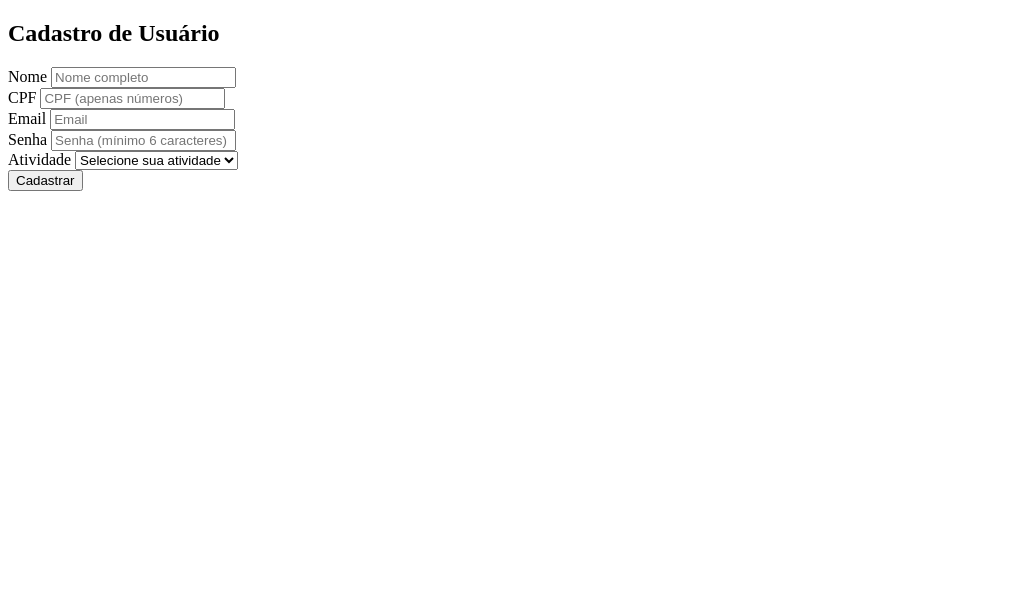
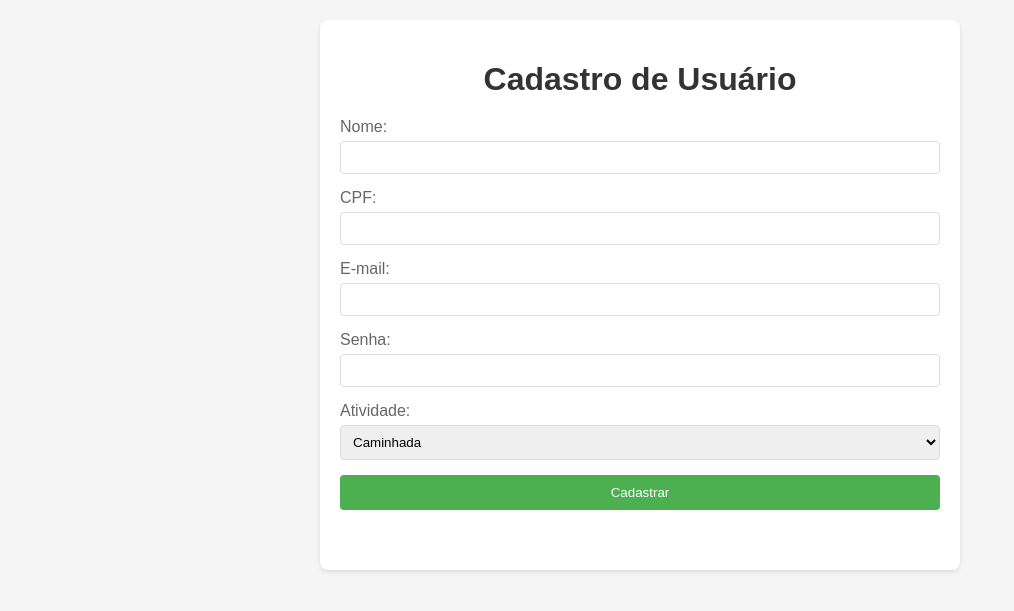
Before and after one commit to raphaelfk/mc426, a Flask app: page / in a window 1280 px wide. Shown: the top 611 px of the page, without its empty margins (0-1014 px from the left). Run offline with Flask 3, Linux system fonts and the light colour scheme.

Commit message:
Refactor to MVC architecture

```diff
--- a/app.py
+++ b/app.py
@@ -1,54 +1,17 @@
 from flask import Flask, request, jsonify, render_template
-import re
-from repositories.user_repository import InMemoryUserRepository
+from controllers.user_controller import UserController
 
 app = Flask(__name__)
-user_repository = InMemoryUserRepository()
+user_controller = UserController()
 
 @app.route('/')
 def index():
     return render_template('index.html')
 
-def validar_email(email):
-    return re.match(r"[^@]+@[^@]+\.[^@]+", email)
-
-def validar_cpf(cpf):
-    return re.match(r"\d{11}$", cpf)
-
 @app.route('/cadastro', methods=['POST'])
 def cadastro():
     data = request.get_json()
-
-    # Validações
-    if not data.get('nome'):
-        return jsonify({'erro': 'Nome é obrigatório'}), 400
-    if not data.get('cpf') or not validar_cpf(data['cpf']):
-        return jsonify({'erro': 'CPF inválido (deve conter 11 dígitos numéricos)'}), 400
-    if not data.get('email') or not validar_email(data['email']):
-        return jsonify({'erro': 'E-mail inválido'}), 400
-    if not data.get('senha') or len(data['senha']) < 6:
-        return jsonify({'erro': 'Senha deve ter no mínimo 6 caracteres'}), 400
-    if data.get('atividade') not in ['caminhada', 'pedalada', 'ambos']:
-        return jsonify({'erro': 'Tipo de atividade inválido'}), 400
-
-    # Verificar se usuário já existe
-    if user_repository.find_by_email(data['email']):
-        return jsonify({'erro': 'E-mail já cadastrado'}), 400
-    if user_repository.find_by_cpf(data['cpf']):
-        return jsonify({'erro': 'CPF já cadastrado'}), 400
-
-    usuario = {
-        'nome': data['nome'],
-        'cpf': data['cpf'],
-        'email': data['email'],
-        'senha': data['senha'],
-        'atividade': data['atividade'],
-        'avaliacoes': []
-    }
-
-    user_repository.create(usuario)
-
-    return jsonify({'mensagem': 'Usuário cadastrado com sucesso!'}), 201
+    return jsonify(*user_controller.cadastrar_usuario(data))
 
 if __name__ == '__main__':
     app.run(debug=True)
--- /dev/null
+++ b/static/style.css
@@ -0,0 +1,65 @@
+body {
+    font-family: Arial, sans-serif;
+    margin: 0;
+    padding: 20px;
+    background-color: #f5f5f5;
+}
+
+.container {
+    max-width: 600px;
+    margin: 0 auto;
+    background-color: white;
+    padding: 20px;
+    border-radius: 8px;
+    box-shadow: 0 2px 4px rgba(0, 0, 0, 0.1);
+}
+
+h1 {
+    text-align: center;
+    color: #333;
+    margin-bottom: 20px;
+}
+
+.form-group {
+    margin-bottom: 15px;
+}
+
+label {
+    display: block;
+    margin-bottom: 5px;
+    color: #666;
+}
+
+input, select {
+    width: 100%;
+    padding: 8px;
+    border: 1px solid #ddd;
+    border-radius: 4px;
+    box-sizing: border-box;
+}
+
+button {
+    width: 100%;
+    padding: 10px;
+    background-color: #4CAF50;
+    color: white;
+    border: none;
+    border-radius: 4px;
+    cursor: pointer;
+}
+
+button:hover {
+    background-color: #45a049;
+}
+
+#mensagem {
+    margin-top: 20px;
+    padding: 10px;
+    border-radius: 4px;
+    text-align: center;
+}
+
+#mensagem:not(:empty) {
+    background-color: #f8f9fa;
+    border: 1px solid #ddd;
+}
--- a/templates/index.html
+++ b/templates/index.html
@@ -4,52 +4,77 @@
     <meta charset="UTF-8">
     <meta name="viewport" content="width=device-width, initial-scale=1.0">
     <title>Cadastro de Usuário</title>
+    <link rel="stylesheet" href="{{ url_for('static', filename='style.css') }}">
 </head>
-<body class="bg-gray-100 min-h-screen flex items-center justify-center">
-    <div>
-        <div>
-            <h2>
-                Cadastro de Usuário
-            </h2>
+<body>
+    <div class="container">
+        <h1>Cadastro de Usuário</h1>
+        <form id="cadastroForm">
+            <div class="form-group">
+                <label for="nome">Nome:</label>
+                <input type="text" id="nome" name="nome" required>
             </div>
-        <form id="registrationForm">
-            <div>
-                <div>
-                    <label for="nome">Nome</label>
-                    <input id="nome" name="nome" type="text" required placeholder="Nome completo">
+
+            <div class="form-group">
+                <label for="cpf">CPF:</label>
+                <input type="text" id="cpf" name="cpf" required>
             </div>
-                <div>
-                    <label for="cpf">CPF</label>
-                    <input id="cpf" name="cpf" type="text" required placeholder="CPF (apenas números)">
+
+            <div class="form-group">
+                <label for="email">E-mail:</label>
+                <input type="email" id="email" name="email" required>
             </div>
-                <div>
-                    <label for="email">Email</label>
-                    <input id="email" name="email" type="email" required placeholder="Email">
+
+            <div class="form-group">
+                <label for="senha">Senha:</label>
+                <input type="password" id="senha" name="senha" required>
             </div>
-                <div>
-                    <label for="senha">Senha</label>
-                    <input id="senha" name="senha" type="password" required placeholder="Senha (mínimo 6 caracteres)">
-                </div>
-                <div>
-                    <label for="atividade">Atividade</label>
+
+            <div class="form-group">
+                <label for="atividade">Atividade:</label>
                 <select id="atividade" name="atividade" required>
-                        <option value="">Selecione sua atividade</option>
                     <option value="caminhada">Caminhada</option>
                     <option value="pedalada">Pedalada</option>
                     <option value="ambos">Ambos</option>
                 </select>
             </div>
+
+            <button type="submit">Cadastrar</button>
+        </form>
+        <div id="mensagem"></div>
     </div>
 
-            <div>
-                <button type="submit">
-                    Cadastrar
-                </button>
-            </div>
-        </form>
-        <div id="message"></div>
-    </div>
+    <script>
+        document.getElementById('cadastroForm').addEventListener('submit', async (e) => {
+            e.preventDefault();
 
-    <script src="{{ url_for('static', filename='js/main.js') }}"></script>
+            const formData = {
+                nome: document.getElementById('nome').value,
+                cpf: document.getElementById('cpf').value,
+                email: document.getElementById('email').value,
+                senha: document.getElementById('senha').value,
+                atividade: document.getElementById('atividade').value
+            };
+
+            try {
+                const response = await fetch('/cadastro', {
+                    method: 'POST',
+                    headers: {
+                        'Content-Type': 'application/json'
+                    },
+                    body: JSON.stringify(formData)
+                });
+
+                const data = await response.json();
+                document.getElementById('mensagem').textContent = data.mensagem || data.erro;
+
+                if (response.ok) {
+                    document.getElementById('cadastroForm').reset();
+                }
+            } catch (error) {
+                document.getElementById('mensagem').textContent = 'Erro ao cadastrar usuário';
+            }
+        });
+    </script>
 </body>
 </html>
```
Also changed, not shown: controllers/user_controller.py (added, +42 -0 lines), models/user.py (added, +28 -0 lines), README.md. Lines whose indentation alone changed are shown as unchanged.
